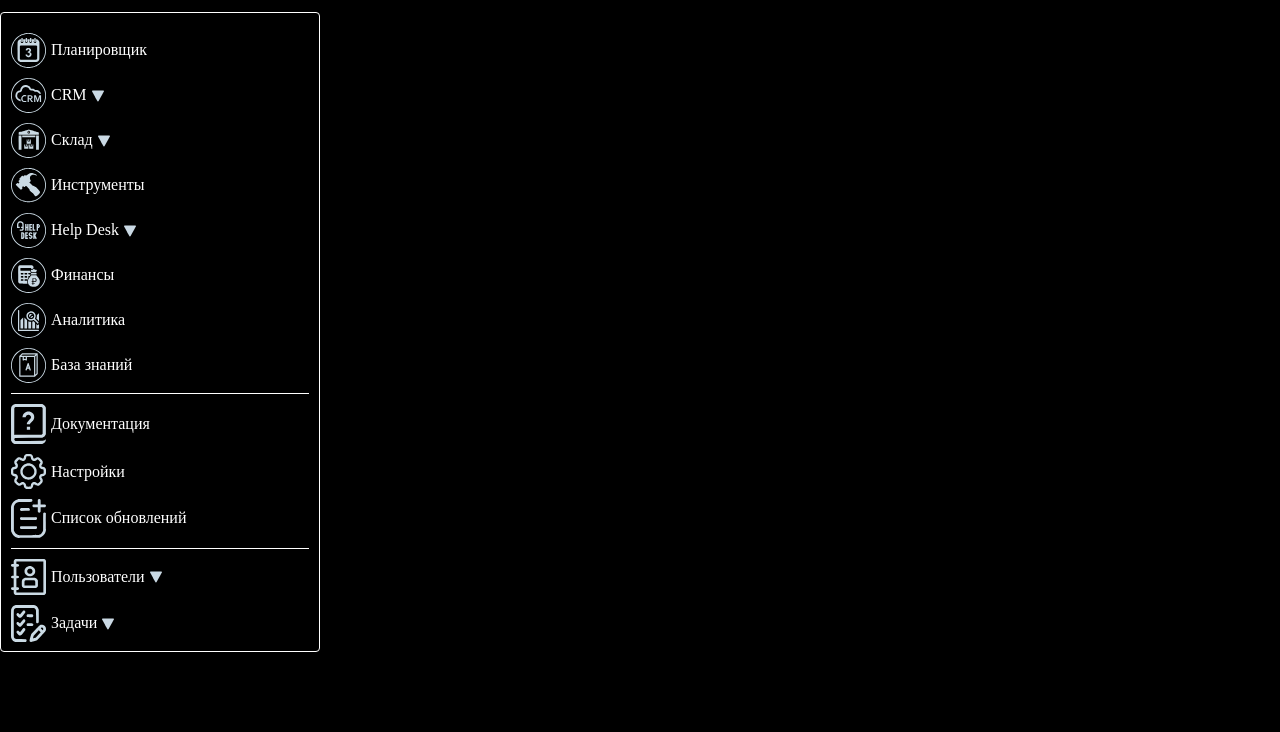
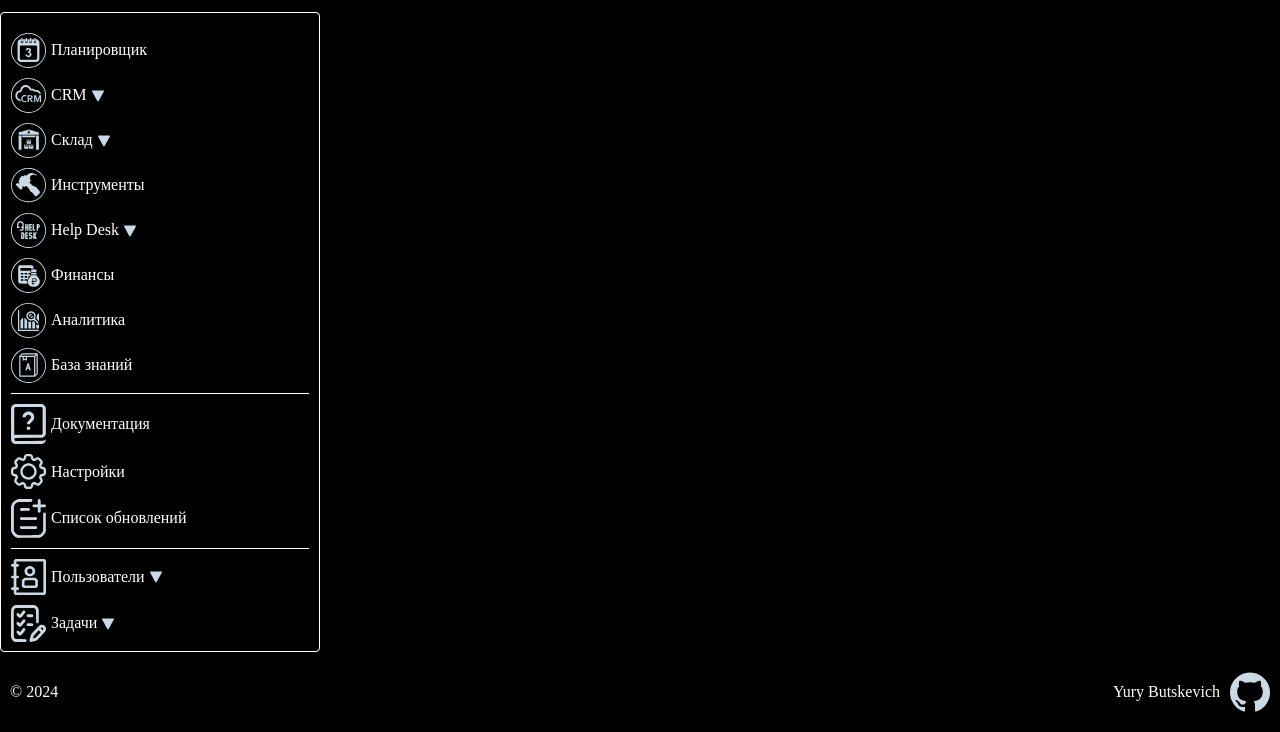
Before and after one commit to YourunB/adaptive-menu, a plain HTML site: page index.html in a window 1280 px wide. Shown: the part 68-800 px from the top of the page. Drawn offline with Linux system fonts and the light colour scheme.

Commit message:
feat: add developer link and github image

```diff
--- a/index.html
+++ b/index.html
@@ -77,8 +77,12 @@
     </ul>
   </header>
 
-  <main></main>
-  <footer></footer>
+  <main class="main"></main>
+
+  <footer class="footer">
+    <span>&copy; 2024</span>
+    <a class="developer" href="https://github.com/YourunB" target="_blank">Yury Butskevich<img class="developer__img" src="./assets/images/icons/github.svg" alt="Github"></a>
+  </footer>
 
   <script src="./scripts/index.js"></script>
 
--- a/styles/index.css
+++ b/styles/index.css
@@ -95,6 +95,29 @@ body {
   rotate: -45deg;
 }
 
+.main {
+  min-height: calc(100vh - 160px);
+}
+
+.footer {
+  height: 80px;
+  width: 100%;
+  display: flex;
+  justify-content: space-between;
+  align-items: center;
+  padding: 10px;
+}
+
+.developer {
+  display: flex;
+  align-items: center;
+  gap: 10px;
+}
+
+.developer__img {
+  width: 40px;
+}
+
 .menu {
   position: absolute;
   top: 80px;
```
Also changed, not shown: assets/images/icons/github.svg (added).
